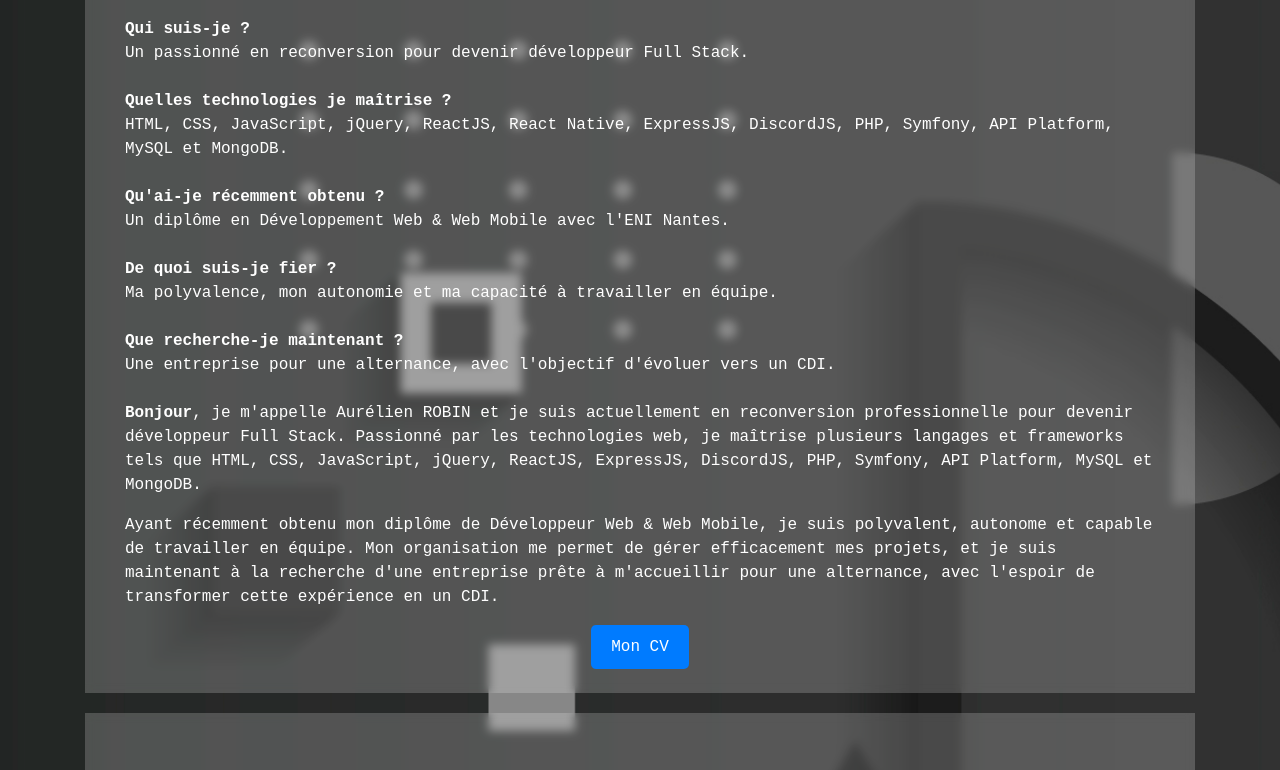
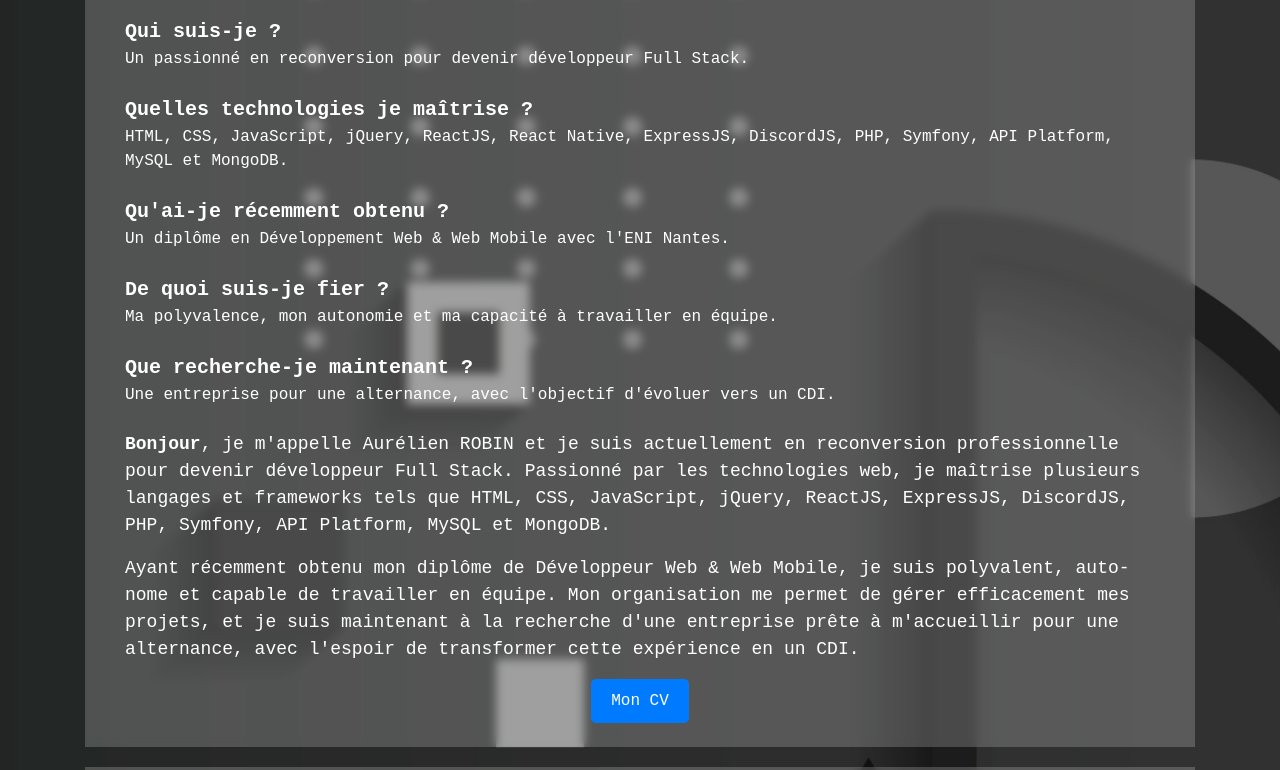
Before and after one commit to Athalfrid/portfolio, a plain HTML site: page index.html in a window 1280 px wide. Shown: the part 299-1069 px from the top of the page. Drawn offline with nearby package versions, Linux system fonts and the light colour scheme.

Commit message:
modification

```diff
--- a/css/about.css
+++ b/css/about.css
@@ -4,6 +4,16 @@
   backdrop-filter: blur(5px); /* Effet de flou */
   margin-top: 20px;
   margin-bottom: 20px;
+}
+
+
+.mb-4 strong {
+  font-size: 20px; /* Réduire la taille de la police pour les titres forts */
+}
+
+.mb-3 p {
+  font-size: 18px; /* Réduire la taille de la police pour les paragraphes */
+  hyphens: auto;
 }
 
 /* Styles pour les smartphones */
--- a/index.html
+++ b/index.html
@@ -106,7 +106,7 @@
             </div>
             <div class="text-center">
               <div class="btnCV">
-                <a href="./data/monCV/CV_Aurélien_Robin.pdf">Mon CV</a>
+                <a href="./data/monCV/CV_Aurélien_Robin.pdf" target="_blank">Mon CV</a>
               </div>
             </div>
           </div>
```
